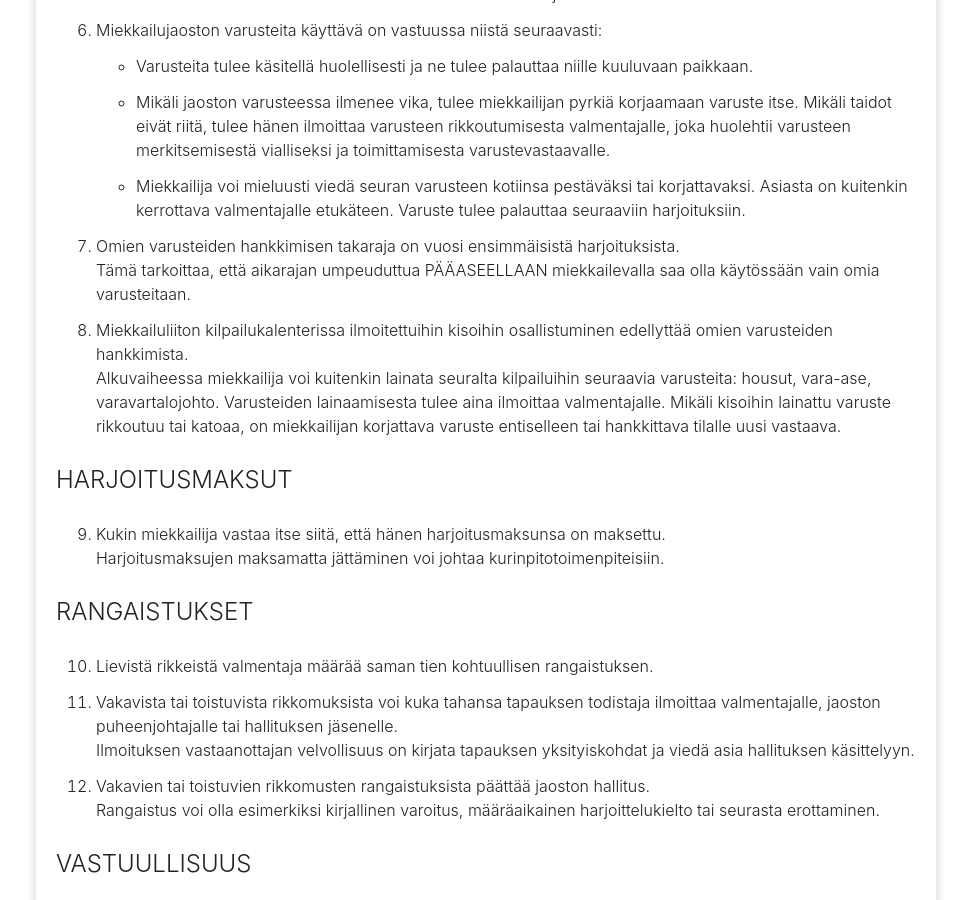
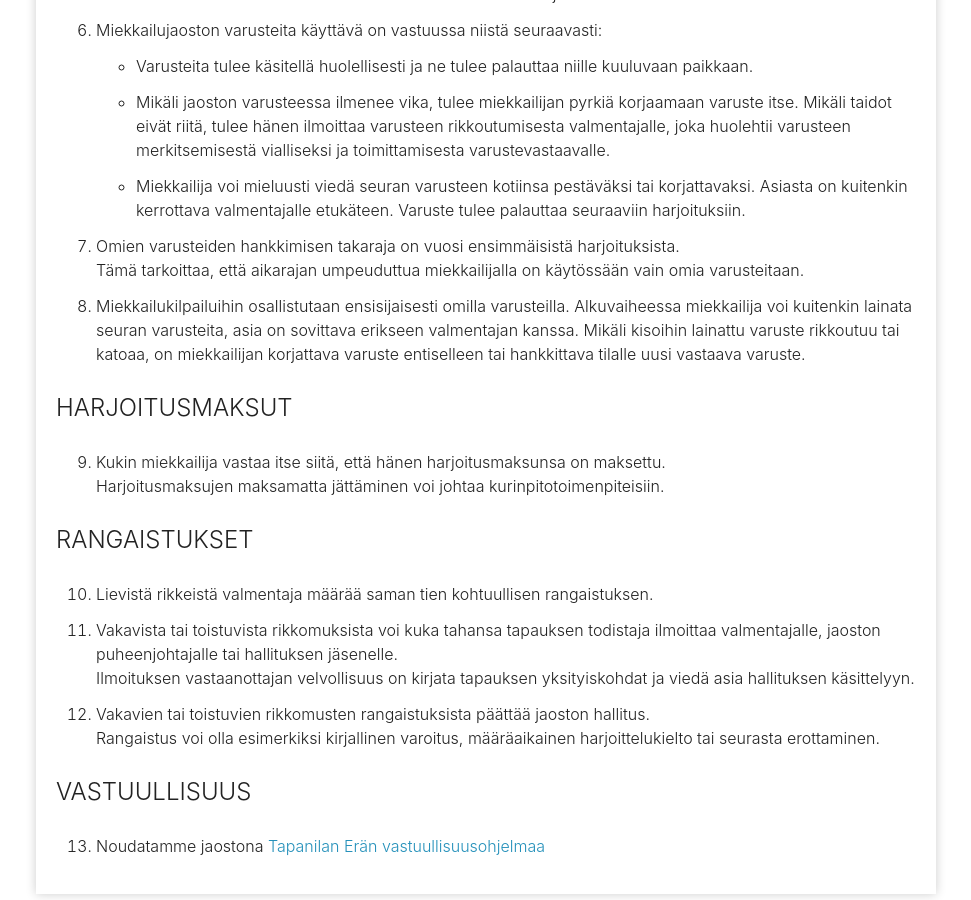
Before and after one commit to omahlama/eramiekkailu.fi, a Jekyll site: the page built from salisaannot/index.html, in a window 1280 px wide and 900 px high, scrolled down 1162 px. Shown: the whole window, without its empty margins (154-1125 px from the left). Built offline with Jekyll 4.4.1, drawn with Linux system fonts in a browser that asks for light colours.

Commit message:
Päivitetty salisääntöjä varusteiden osalta

```diff
--- a/salisaannot/index.html
+++ b/salisaannot/index.html
@@ -40,11 +40,9 @@
   </ul>
 
 <li>Omien varusteiden hankkimisen takaraja on vuosi ensimmäisistä harjoituksista.<br>
-Tämä tarkoittaa, että aikarajan umpeuduttua PÄÄASEELLAAN miekkailevalla saa olla käytössään vain omia varusteitaan.
+Tämä tarkoittaa, että aikarajan umpeuduttua miekkailijalla on käytössään vain omia varusteitaan.
 
-<li>Miekkailuliiton kilpailukalenterissa ilmoitettuihin kisoihin osallistuminen edellyttää omien varusteiden hankkimista.<br>
-Alkuvaiheessa miekkailija voi kuitenkin lainata seuralta kilpailuihin seuraavia varusteita: housut, vara-ase, varavartalojohto. Varusteiden lainaamisesta tulee aina ilmoittaa valmentajalle. Mikäli kisoihin lainattu varuste rikkoutuu tai katoaa, on miekkailijan korjattava varuste entiselleen tai hankkittava tilalle uusi vastaava.
-</ol>
+<li>Miekkailukilpailuihin osallistutaan ensisijaisesti omilla varusteilla. Alkuvaiheessa miekkailija voi kuitenkin lainata seuran varusteita, asia on sovittava erikseen valmentajan kanssa. Mikäli kisoihin lainattu varuste rikkoutuu tai katoaa, on miekkailijan korjattava varuste entiselleen tai hankkittava tilalle uusi vastaava varuste.</ol>
 
 <h3>HARJOITUSMAKSUT</h3>
 
```
